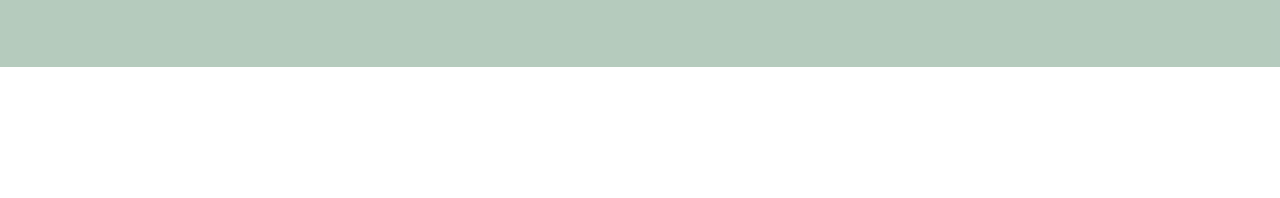
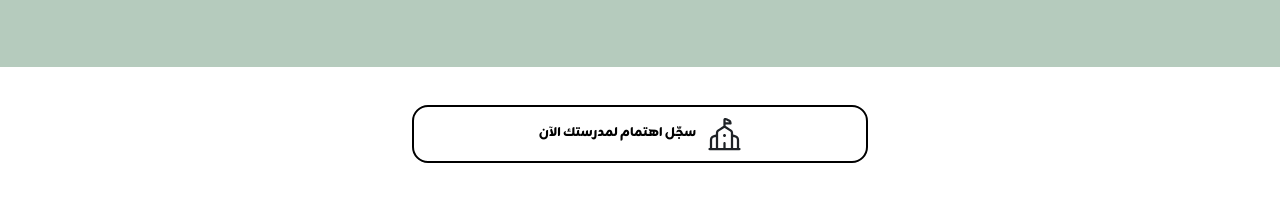
Before and after one commit to Sheriff30/labib, a React (Vite) app: page / in a window 1280 px wide. Shown: the part 3940-4138 px from the top of the page. Before the commit the page ends 4007 px from the top, so only its background shows below. Built offline with nearby package versions, Linux system fonts and the light colour scheme.

Commit message:
register done

```diff
--- a/src/pages/Home/Page.jsx
+++ b/src/pages/Home/Page.jsx
@@ -7,6 +7,7 @@ import Header from "./components/Header";
 import Fields from "./components/Fields";
 import Initiatives from "./components/Initiatives";
 import Form from "./components/Form";
+import Register from "./components/register";
 
 export default function Page() {
   return (
@@ -27,6 +28,8 @@ export default function Page() {
       <Initiatives />
       {/* Form */}
       <Form />
+      {/* Register */}
+      <Register />
     </>
   );
 }
--- /dev/null
+++ b/src/pages/Home/components/Register.jsx
@@ -0,0 +1,15 @@
+import React from "react";
+
+export default function Register() {
+  return (
+    <div className=" py-[38px] px-[20px] flex justify-center items-center">
+      <a
+        href="#"
+        className="cta-large flex items-center gap-[12px] border-2 rounded-[16px] p-[10px] max-w-[456px] w-full  justify-center"
+      >
+        <img src="/school.svg" alt="school" className="w-[33px] h-[34px]" />
+        سجّل اهتمام لمدرستك الآن
+      </a>
+    </div>
+  );
+}
```
Also changed, not shown: public/school.svg (added).
